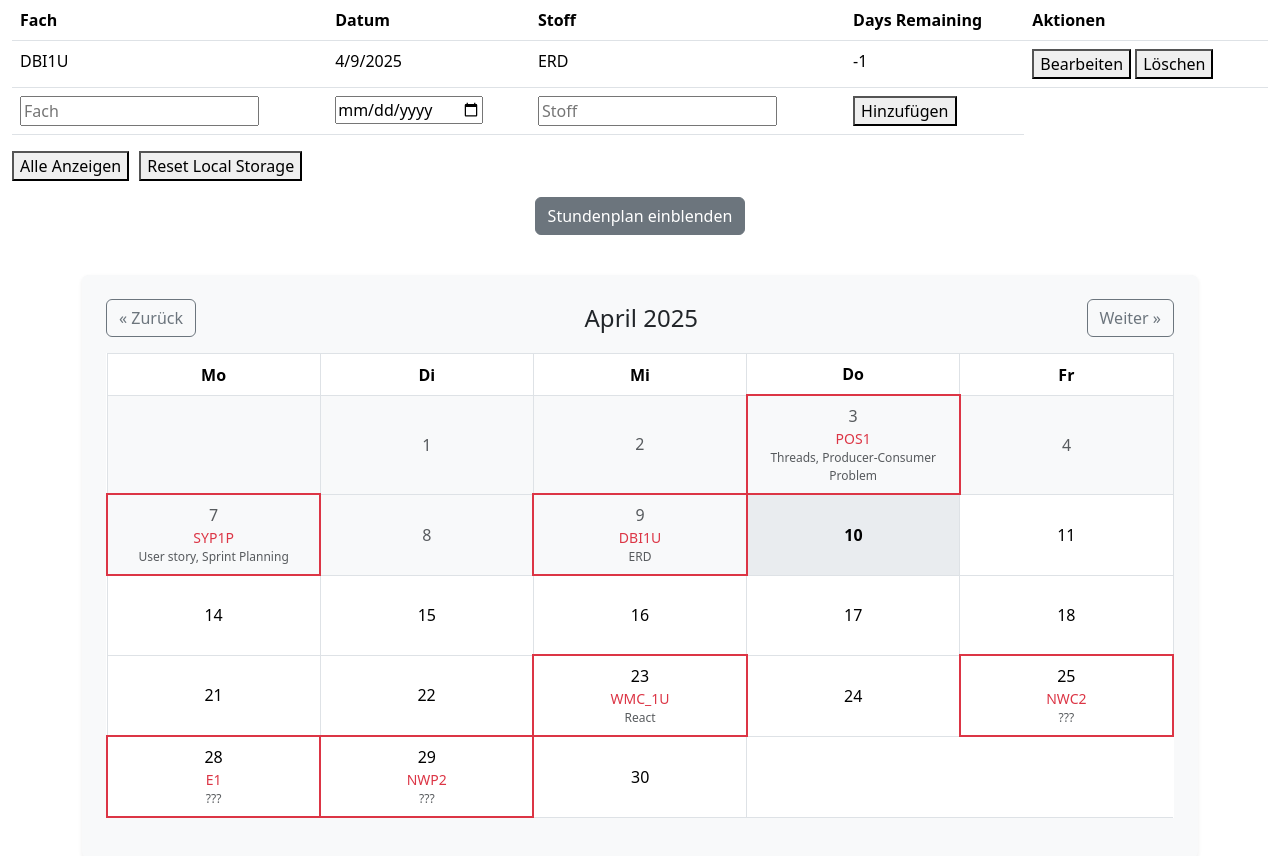
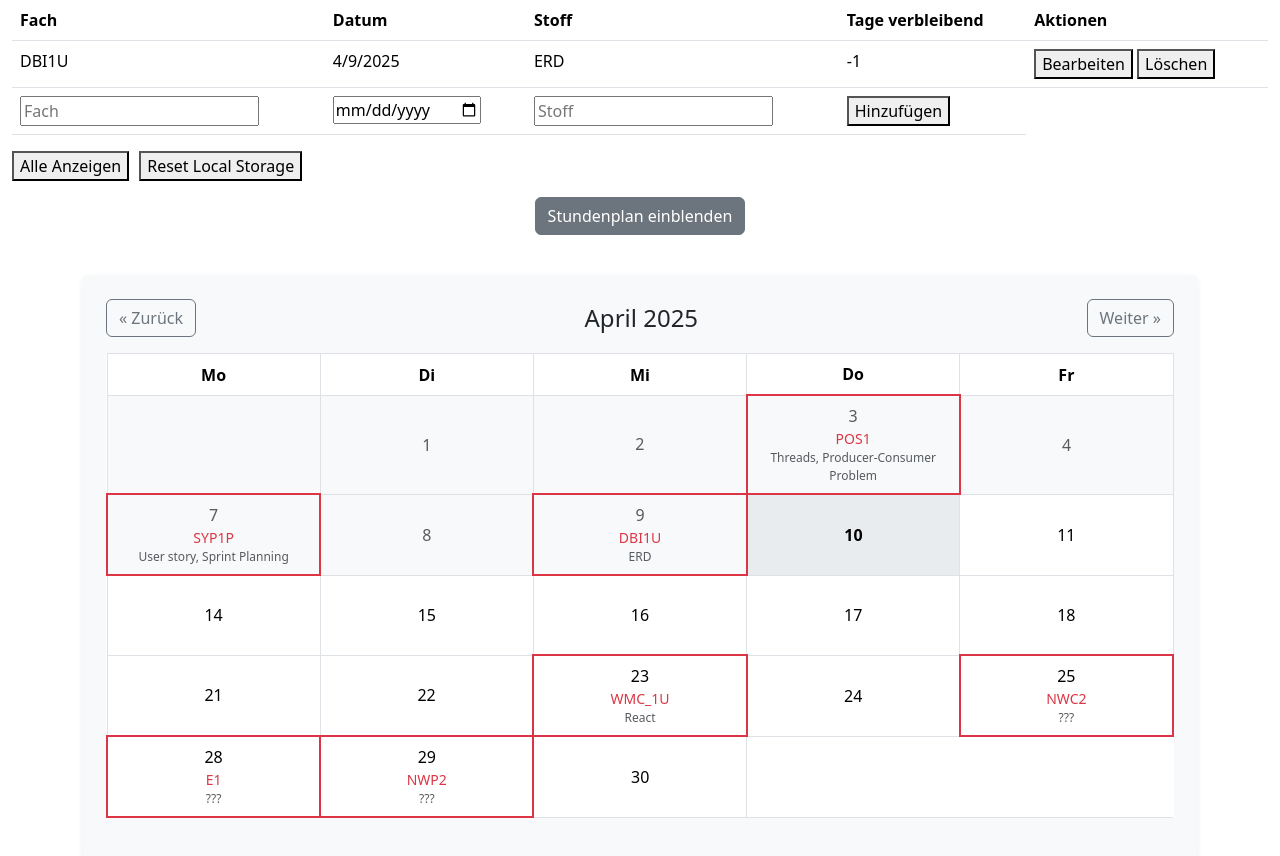
Before and after one commit to trenod22/klassen-organisations-app, a React (Vite) app: page / in a window 1280 px wide. Built offline with nearby package versions, Linux system fonts and the light colour scheme.

Commit message:
Englisch -> Deutsch

```diff
--- a/src/components/testermine/TestterminTable.tsx
+++ b/src/components/testermine/TestterminTable.tsx
@@ -145,7 +145,7 @@ const TestterminTable: React.FC = () => {
                     <th>Fach</th>
                     <th>Datum</th>
                     <th>Stoff</th>
-                    <th>Days Remaining</th>
+                    <th>Tage verbleibend</th>
                     <th>Aktionen</th>
                 </tr>
                 </thead>
```
